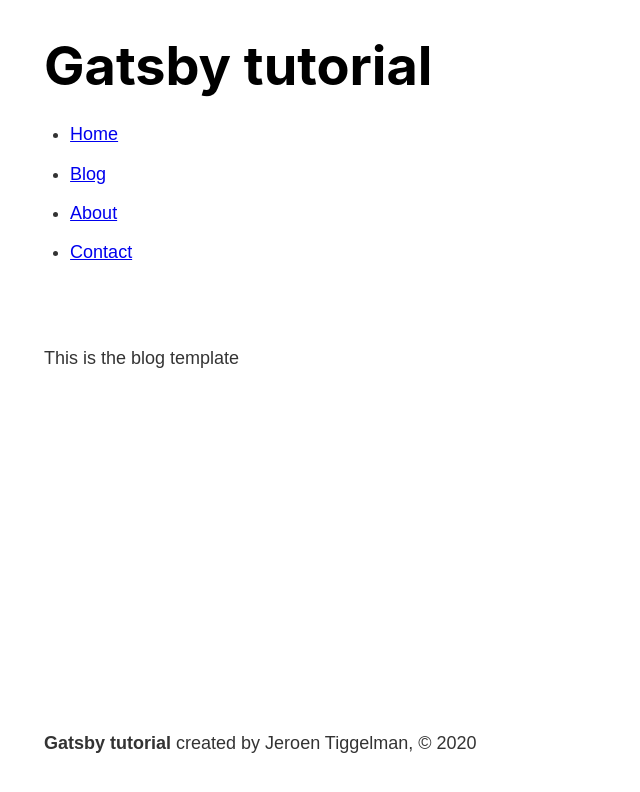
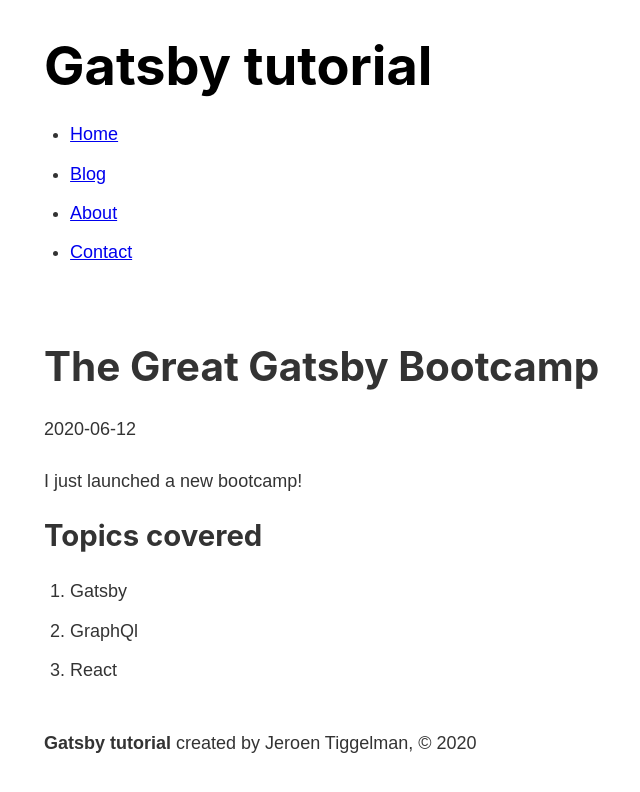
Before and after one commit to jeroentiggelman/gatsby-bootcamp-markdown-contentful, a Gatsby site: page /blog/gatsby in a window 1280 px wide. Shown: the whole page, without its empty margins (239-879 px from the left). Built offline with nearby package versions, Linux system fonts and the light colour scheme; Gatsby itself is replaced by a stand-in of ours.

Commit message:
rendered dynamic data on blog template

```diff
--- a/src/templates/blog.js
+++ b/src/templates/blog.js
@@ -1,10 +1,28 @@
 import React from "react"
+import { graphql } from "gatsby"
+
 import Layout from "../components/layout"
 
-const Blog = () => {
+export const query = graphql`
+  query($slug: String!) {
+    markdownRemark(fields: { slug: { eq: $slug } }) {
+      frontmatter {
+        title
+        date
+      }
+      html
+    }
+  }
+`
+
+const Blog = props => {
   return (
     <Layout>
-      <p>This is the blog template</p>
+      <h1>{props.data.markdownRemark.frontmatter.title}</h1>
+      <p>{props.data.markdownRemark.frontmatter.date}</p>
+      <div
+        dangerouslySetInnerHTML={{ __html: props.data.markdownRemark.html }}
+      ></div>
     </Layout>
   )
 }
```
